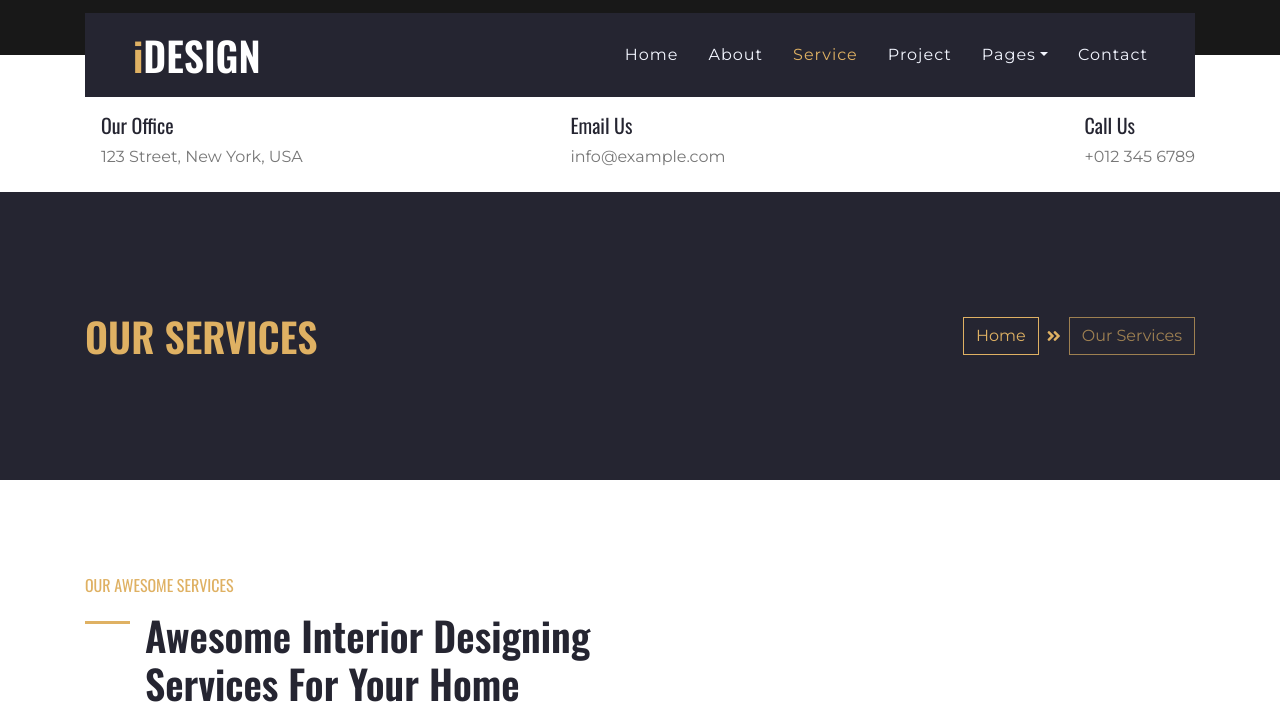
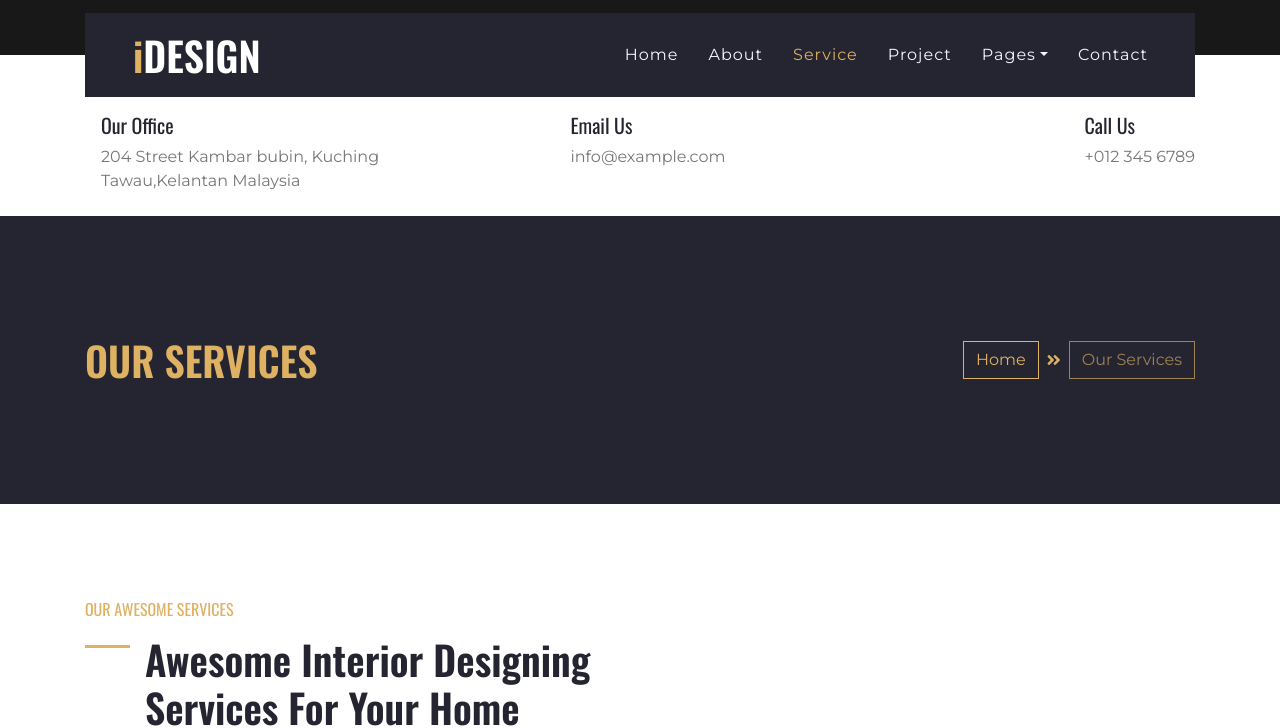
Before and after one commit to Chicoow/ChicoowesE, a plain HTML site: page service.html in a window 1280 px wide. Shown: the part 43-771 px from the top of the page. Drawn offline with nearby package versions, Linux system fonts and the light colour scheme; some packages are replaced by stand-ins of ours; a script that the page names is missing; a web font is replaced by a local one.

Commit message:
Update service.html

```diff
--- a/service.html
+++ b/service.html
@@ -3,7 +3,7 @@
 
 <head>
     <meta charset="utf-8">
-    <title>iDESIGN - Interior Design HTML Template</title>
+    <title>iDESIGN - Interior Design By Danish Niqqer</title>
     <meta content="width=device-width, initial-scale=1.0" name="viewport">
     <meta content="Free HTML Templates" name="keywords">
     <meta content="Free HTML Templates" name="description">
@@ -108,7 +108,7 @@
                         <h1 class="flaticon-office font-weight-normal text-primary m-0 mr-3"></h1>
                         <div class="d-flex flex-column">
                             <h5>Our Office</h5>
-                            <p class="m-0">123 Street, New York, USA</p>
+                            <p class="m-0">204 Street Kambar bubin, Kuching Tawau,Kelantan Malaysia</p>
                         </div>
                     </div>
                 </div>
```
